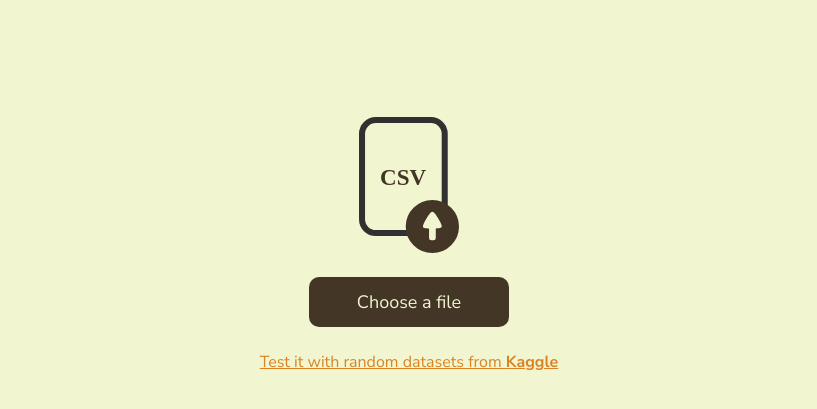
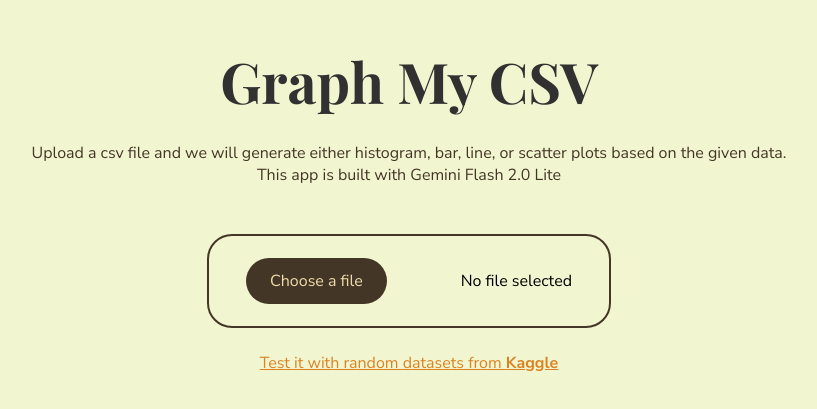
Before and after one commit to ElmikoTheNiceFella/graph-my-csv-frontend, a React (Vite) app: page / in a window 1280 px wide. Shown: the part 155-564 px from the top of the page, without its empty margins (231-1048 px from the left). Built offline with nearby package versions, Linux system fonts and the light colour scheme; a web font is replaced by a local one.

Commit message:
feat: added clean ui for the landing page and fixed some other minor ui errors

```diff
--- a/src/App.css
+++ b/src/App.css
@@ -22,6 +22,14 @@ h1, h2, h3, h4, h5, h6 {
   font-optical-sizing: auto;
   font-style: normal;
 }
+#title {
+  font-size: 56px;
+  color: var(--black);
+}
+#description {
+  color: var(--dark);
+  text-align: center;
+}
 #upload-form {
   flex-direction: column;
   gap: 24px;
@@ -37,17 +45,25 @@ h1, h2, h3, h4, h5, h6 {
   }
 }
 #upload-button {
+  margin-top: 24px;
+  border: 2px solid var(--dark);
+  border-radius: 25px;
+  width: 400px;
+  height: 90px;
+  display: flex;
+  justify-content: space-around;
+  align-items: center;
+  cursor: pointer;
+}
+#choose-file-button {
   background-color: var(--dark);
-  color: var(--white);
+  color: var(--light);
+  padding: 12px 24px;
+  border-radius: 99px;
+}
+#button-placeholder {
+  height: 50px;
   width: 200px;
-  height: 50px;
-  border-radius: 10px;
-  display: flex;
-  justify-content: center;
-  align-items: center;
-  font-size: large;
-  cursor: pointer;
-  text-align: center;
 }
 #generate-button {
   all: unset;
@@ -58,6 +74,15 @@ h1, h2, h3, h4, h5, h6 {
   height: 50px;
   text-align: center;
   width: 200px;
+  animation: pop-up 1s cubic-bezier(0,.77,.41,.99);
+}
+@keyframes pop-up {
+  0% {
+    scale: 0.8;
+  }
+  100% {
+    scale: 1;
+  }
 }
 #csv-upload {
   font-size: large;
@@ -69,12 +94,6 @@ h1, h2, h3, h4, h5, h6 {
   padding: 15px 30px;
   border: none;
   cursor: pointer;
-}
-
-.error {
-  display: flex;
-  flex-direction: column;
-  gap: 12px;
 }
 
 .bar, .circle, .histogram-bar {
@@ -145,8 +164,10 @@ h1, h2, h3, h4, h5, h6 {
 .error {
   height: 100dvh;
   display: flex;
+  flex-direction: column;
   justify-content: center;
   align-items: center;
+  gap: 12px;
   h1 {
     font-size: 72px;
   }
@@ -155,6 +176,7 @@ h1, h2, h3, h4, h5, h6 {
   }
   a {
     all: unset;
+    margin-top: 24px;
     display: flex;
     justify-content: center;
     align-items: center;
@@ -164,6 +186,8 @@ h1, h2, h3, h4, h5, h6 {
     height: 50px;
     width: 200px;
     text-align: center;
+    cursor: pointer;
+    border-radius: 99px;
   }
 }
 
--- a/src/components/FileUpload.tsx
+++ b/src/components/FileUpload.tsx
@@ -57,7 +57,7 @@ const FileUpload:React.FC<FileUploadProps> = ({ setData, setError, setStatus, st
    * @param fileName file name
    * @returns {string} clipped file name
    */
-  const fileNameClip = (fileName: string) => fileName.substring(0, 10) + "..." + "csv"
+  const fileNameClip = (fileName: string) => fileName.length > 10 ? fileName.substring(0, 10) + "..." + "csv" : fileName
 
   /**
    * Reads the uploaded file
@@ -86,11 +86,17 @@ const FileUpload:React.FC<FileUploadProps> = ({ setData, setError, setStatus, st
   return (
     <>
       <form style={{ display: status || error ? "none" : "flex" }} id="upload-form" onSubmit={handleSubmit}>
-        <img src={FileUploadImg} width={100} alt="" />
-        <label id="upload-button" htmlFor="csv-upload">{(file && fileNameClip(file.name)) || "Choose a file"}</label>
+        <h1 id="title">Graph My CSV</h1>
+        <p id="description">Upload a csv file and we will generate either histogram, bar, line, or scatter plots based on the given data.<br/>This app is built with Gemini Flash 2.0 Lite</p>
+        {/* <img src={FileUploadImg} width={100} alt="" /> */}
+        <label id="upload-button" htmlFor="csv-upload">
+          <span id="choose-file-button">Choose a file</span>
+          <span>{(file && fileNameClip(file.name)) || "No file selected"}</span>
+        </label>
         <input type="file" onChange={(e) => setFile(e.target.files ? e.target.files[0] : null)} name="csv-upload" id="csv-upload" hidden/>
         <a href="https://www.kaggle.com/datasets?search=clean+dataset" target="_blank">Test it with random datasets from <strong>Kaggle</strong></a>
-        {file && <button id="generate-button" type="submit">Generate</button>}
+        {!!file && <button id="generate-button" type="submit">Generate</button>}
+        {!file && <div id="button-placeholder"></div>}
       </form>
     </>
   )
```
